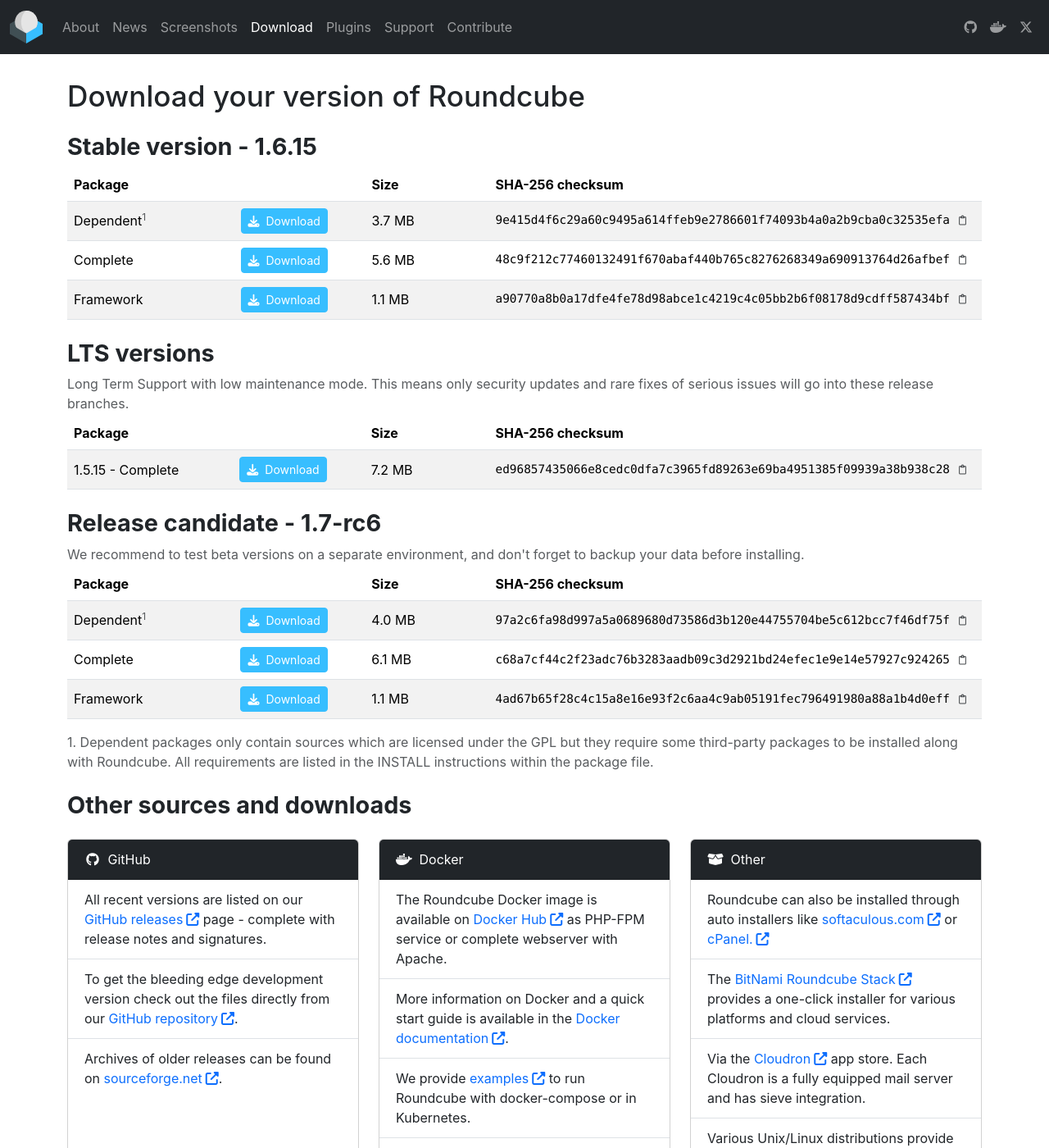
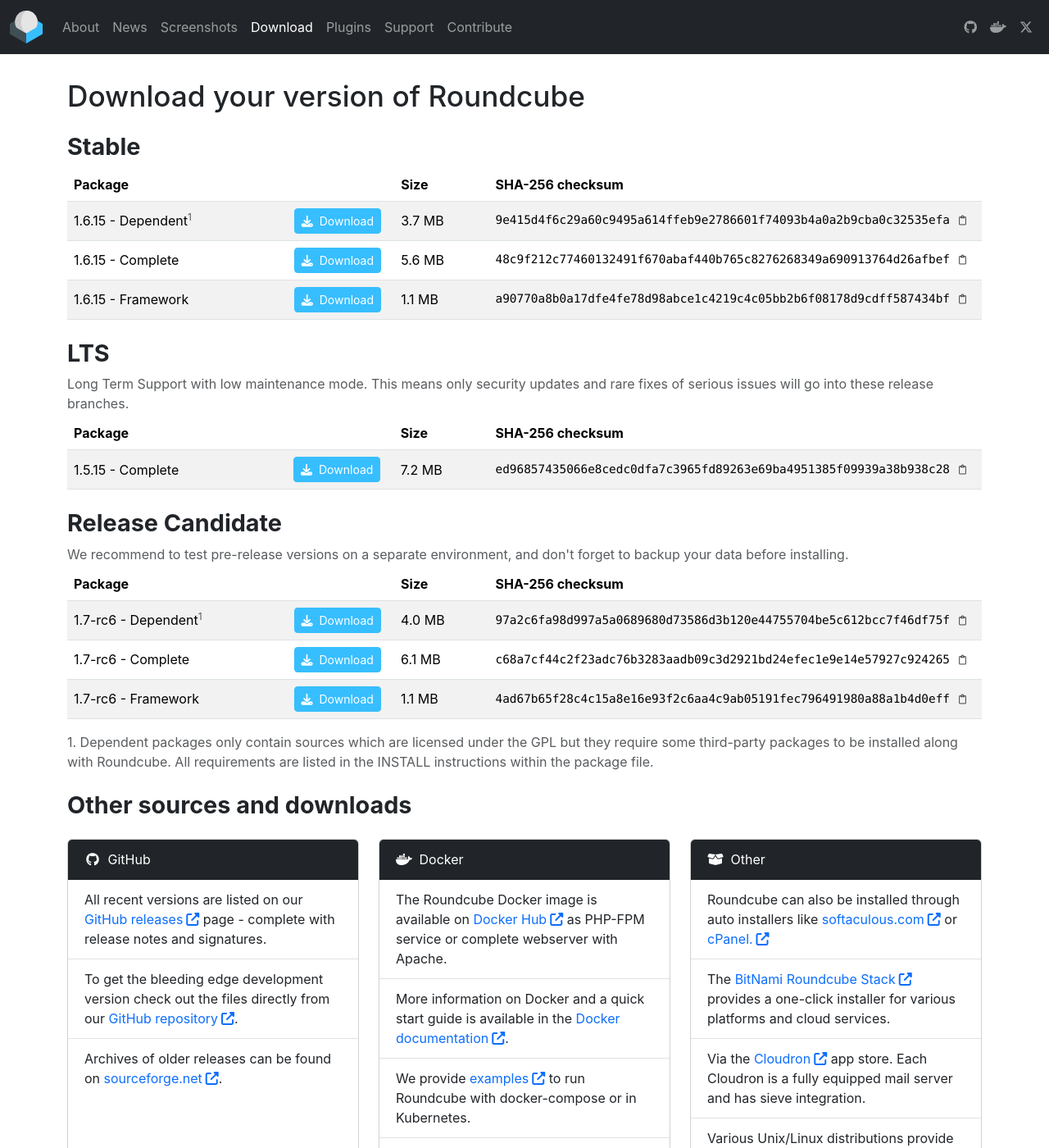
Before and after one commit to roundcube/roundcube.github.com, a Jekyll site: the page built from download/index.html, in a window 1280 px wide and 1400 px high. Shown: the whole window at 82% size. Built offline with Jekyll 4.4.1, drawn with Linux system fonts in a browser that asks for light colours; nearby versions of some CDN libraries.

Commit message:
rename and rework releases.json for easier management

```diff
--- a/_config.yml
+++ b/_config.yml
@@ -18,7 +18,7 @@
         url: 'https://cdn.jsdelivr.net/npm/less@4.2.0/dist/less.min.js',
         sri: 'sha384-SlYTcCEsC10TwMfcpGjqd+bWfA2QdB0CInBtPX6erDT3NnEkhX2X3gJ83UyHtXs3'
     },
-    css: '/styles/styles.min.css?v=2024021800',
+    css: '/styles/styles.min.css?v=2026021500',
     bootstrap: {
         css: {
             url: 'https://cdn.jsdelivr.net/npm/bootstrap@5.3.3/dist/css/bootstrap.min.css',
--- a/_data/releases.json
+++ b/_data/downloads.json
@@ -1,64 +1,76 @@
 {
     "stable": {
-        "name": "Stable version",
-        "version": "1.6.15",
-        "sources": [
+        "title": "Stable",
+        "packages": [
             {
                 "package": "Dependent",
                 "url": "https://github.com/roundcube/roundcubemail/releases/download/1.6.15/roundcubemail-1.6.15.tar.gz",
+                "version": "1.6.15",
                 "size": "3.7 MB",
                 "checksum": "9e415d4f6c29a60c9495a614ffeb9e2786601f74093b4a0a2b9cba0c32535efa"
             },
             {
                 "package": "Complete",
                 "url": "https://github.com/roundcube/roundcubemail/releases/download/1.6.15/roundcubemail-1.6.15-complete.tar.gz",
+                "version": "1.6.15",
                 "size": "5.6 MB",
                 "checksum": "48c9f212c77460132491f670abaf440b765c8276268349a690913764d26afbef"
             },
             {
                 "package": "Framework",
                 "url": "https://github.com/roundcube/roundcubemail/releases/download/1.6.15/roundcube-framework-1.6.15.tar.gz",
+                "version": "1.6.15",
                 "size": "1.1 MB",
                 "checksum": "a90770a8b0a17dfe4fe78d98abce1c4219c4c05bb2b6f08178d9cdff587434bf"
             }
         ]
     },
     "old-stable": {
-        "name": "Old stable",
-        "version": "1.5.3",
-        "sources": [
+        "title": "Old Stable",
+        "packages": [
         ]
     },
     "lts": {
-        "name": "LTS versions",
-        "sources": [
+        "title": "LTS",
+        "description": "Long Term Support with low maintenance mode. This means only security updates and rare fixes of serious issues will go into these release branches.",
+        "packages": [
             {
-                "package": "1.5.15 - Complete",
+                "package": "Complete",
                 "url": "https://github.com/roundcube/roundcubemail/releases/download/1.5.15/roundcubemail-1.5.15-complete.tar.gz",
+                "version": "1.5.15",
                 "size": "7.2 MB",
                 "checksum": "ed96857435066e8cedc0dfa7c3965fd89263e69ba4951385f09939a38b938c28"
             }
         ]
     },
     "beta": {
-        "name": "Release candidate",
-        "version": "1.7-rc6",
-        "sources": [
+        "title": "Beta",
+        "description": "We recommend to test pre-release versions on a separate environment, and don't forget to backup your data before installing.",
+        "packages": [
+        ]
+    },
+    "rc": {
+        "title": "Release Candidate",
+        "description": "We recommend to test pre-release versions on a separate environment, and don't forget to backup your data before installing.",
+        "packages": [
             {
                 "package": "Dependent",
                 "url": "https://github.com/roundcube/roundcubemail/releases/download/1.7-rc6/roundcubemail-1.7-rc6.tar.gz",
+                "version": "1.7-rc6",
                 "size": "4.0 MB",
                 "checksum": "97a2c6fa98d997a5a0689680d73586d3b120e44755704be5c612bcc7f46df75f"
             },
             {
                 "package": "Complete",
                 "url": "https://github.com/roundcube/roundcubemail/releases/download/1.7-rc6/roundcubemail-1.7-rc6-complete.tar.gz",
+                "version": "1.7-rc6",
                 "size": "6.1 MB",
                 "checksum": "c68a7cf44c2f23adc76b3283aadb09c3d2921bd24efec1e9e14e57927c924265"
             },
             {
                 "package": "Framework",
                 "url": "https://github.com/roundcube/roundcubemail/releases/download/1.7-rc6/roundcube-framework-1.7-rc6.tar.gz",
+                "version": "1.7-rc6",
                 "size": "1.1 MB",
                 "checksum": "4ad67b65f28c4c15a8e16e93f2c6aa4c9ab05191fec796491980a88a1b4d0eff"
             }
--- a/download/index.html
+++ b/download/index.html
@@ -6,21 +6,16 @@
 ---
 <h1>Download your version of Roundcube</h1>
 
-{% for version in site.data.releases %}
-    {% assign id = version | first %}
-    {% assign params = version | last %}
-
-    {% if params.sources.size == 0 %}
+{% for downlad in site.data.downloads %}
+    {% assign id = downlad | first %}
+    {% assign params = downlad | last %}
+    {% if params.packages.size == 0 %}
         {% continue %}
     {% endif %}
+    <h2 id="{{ id }}">{{ params.title }} <a class="anchor" href="#{{ id }}" aria-label="Link to this section: {{ params.title }}"></a></h2>
 
-    <h2 id="{{ id }}">{{ params.name }}{% if params.version %} - {{ params.version }}{% endif %} <a class="anchor" href="#{{ id }}" aria-label="Link to this section: {{ id }}"></a></h2>
-
-    {% if id == "lts" %}
-        <p class="text-body-secondary mb-1">Long Term Support with low maintenance mode. This means only security updates and rare fixes of serious issues
-            will go into these release branches.</p>
-    {% elsif id == "beta" %}
-        <p class="text-body-secondary mb-1">We recommend to test beta versions on a separate environment, and don't forget to backup your data before installing.</p>
+    {% if params.description %}
+        <p class="text-body-secondary mb-1">{{ params.description }}</p>
     {% endif %}
 
     <table class="table table-striped download-table">
@@ -33,14 +28,14 @@
         </tr>
     </thead>
     <tbody>
-        {% for source in params.sources %}
+        {% for package in params.packages %}
             <tr>
-                <th class="package fw-normal" scope="row">{{ source.package }}{% if source.package == "Dependent" %}<sup><a href="#fn1" class="text-body-secondary">1</a></sup>{% endif %}</th>
-                <td class="link text-center text-lg-start"><a href="{{ source.url }}" title="Download now!" class="btn rc-icon btn-rc-download btn-sm"><span>Download</span></a></td>
-                <td class="size text-nowrap">{{ source.size }}</td>
+                <th class="package fw-normal" scope="row">{{ package.version }} - {{ package.package }}{% if package.package == "Dependent" %}<sup><a href="#fn1" class="text-body-secondary">1</a></sup>{% endif %}</th>
+                <td class="link text-center text-lg-start"><a href="{{ package.url }}" title="Download now!" class="btn rc-icon btn-rc-download btn-sm"><span>Download</span></a></td>
+                <td class="size text-nowrap">{{ package.size }}</td>
                 <td class="checksum font-monospace text-nowrap text-center text-lg-start pe-3">
                     <span class="d-none d-lg-inline copy-popover-target">
-                        <span class="copy-target d-block d-lg-inline text-nowrap overflow-auto py-3 py-lg-0">{{ source.checksum }}</span><span class="py-3 py-lg-0"><a class="copy-link" href="#" aria-label="Copy text"></a></span>
+                        <span class="copy-target d-block d-lg-inline text-nowrap overflow-auto py-3 py-lg-0">{{ package.checksum }}</span><span class="py-3 py-lg-0"><a class="copy-link" href="#" aria-label="Copy text"></a></span>
                     </span>
                     <a class="d-inline d-lg-none copy-popover-link checksum" href="#" aria-label="SHA-256 checksum" onclick="return false;" data-bs-title="SHA-256 checksum" data-bs-placement="left"></a>
                 </td>
--- a/index.html
+++ b/index.html
@@ -16,7 +16,7 @@
             </div>
             <div class="download text-center d-flex flex-column justify-content-center justify-content-lg-start align-items-center pt-xl-4">
                 <a href="/download" class="btn rc-icon btn-rc-download btn-lg" title="Download now!">Download</a>
-                <span class="version text-body-secondary">Version {{ site.data.releases.stable.version }}</span>
+                <span class="version text-body-secondary">Version {{ site.data.downloads.stable.packages[0].version }}</span>
             </div>
         </div>
     </div>
--- a/styles/styles.less
+++ b/styles/styles.less
@@ -451,12 +451,12 @@
 
 table.download-table {
   th.package {
-    width: 20%;
+    width: 30%;
   }
 
   td.link,
   td.size {
-    width: 15%;
+    width: 12%;
   }
 
   td.checksum {
```
Also changed, not shown: styles/styles.min.css, 1 other file.
